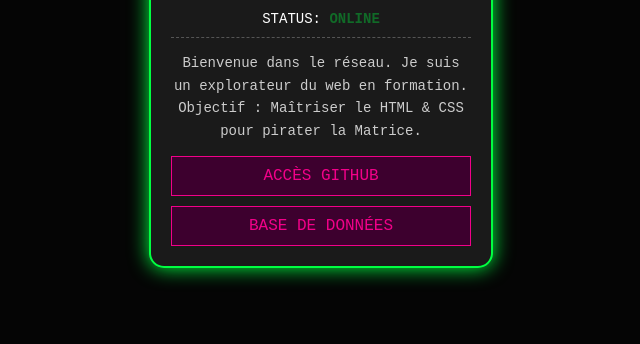
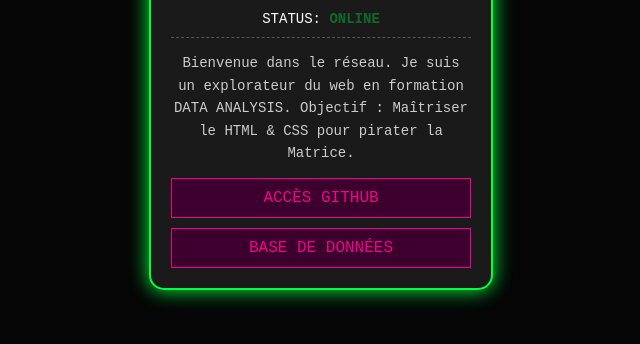
Before and after one commit to naoufel-lgtm/naoufel-lgtm.github.io, a plain HTML site: page index.html in a window 1280 px wide. Shown: the part 254-598 px from the top of the page, without its empty margins (319-959 px from the left). Drawn offline with Linux system fonts and the light colour scheme.

Commit message:
Update index.html

```diff
--- a/index.html
+++ b/index.html
@@ -16,7 +16,7 @@
         <p class="status">STATUS: <span class="online">ONLINE</span></p>
 
         <p class="bio">
-            Bienvenue dans le réseau. Je suis un explorateur du web en formation.
+            Bienvenue dans le réseau. Je suis un explorateur du web en formation DATA ANALYSIS.
             Objectif : Maîtriser le HTML & CSS pour pirater la Matrice.
         </p>
 
@@ -27,4 +27,5 @@
     </div>
 
 </body>
+
 </html>
```
